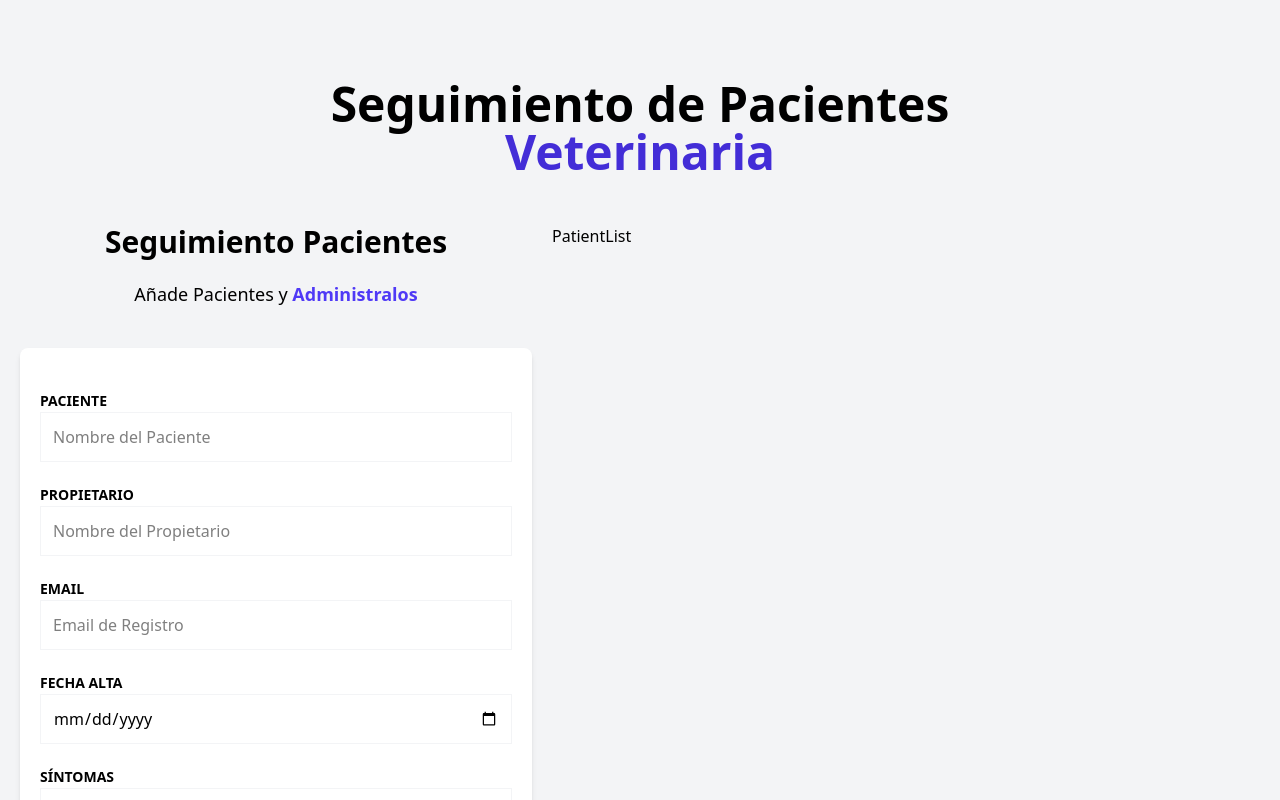
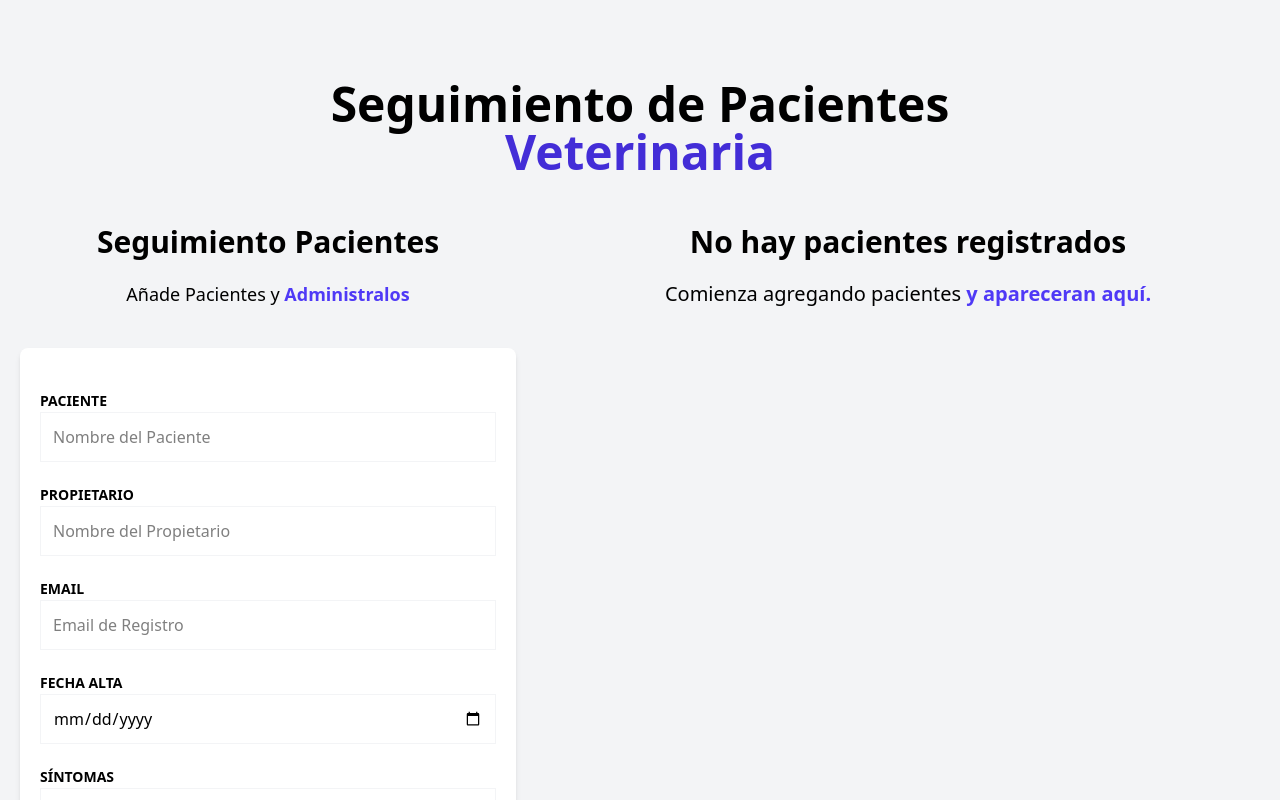
Before and after one commit to csena72/pacientes-zustand, a React (Vite) app: page / in a window 1280 px wide. Shown: the top 800 px of the page. Built offline with nearby package versions, Linux system fonts and the light colour scheme.

Commit message:
Agrego listado de pacientes

```diff
--- a/package.json
+++ b/package.json
@@ -15,6 +15,7 @@
     "react-dom": "^18.3.1",
     "react-hook-form": "^7.54.2",
     "tailwindcss": "^4.0.0",
+    "uuid": "^11.0.5",
     "zustand": "^5.0.3"
   },
   "devDependencies": {
--- /dev/null
+++ b/src/components/PatientDetail.tsx
@@ -0,0 +1,21 @@
+import { Patient } from '../types/index';
+import { PatientDetailItem } from './PatientDetailItem';
+
+type PatientDetailProps = {
+    patient: Patient;
+}
+
+export const PatientDetail = ({ patient }: PatientDetailProps ) => {
+  return (
+    <div className="mx-5 my-10 px-5 py-10 bg-white shadow-md rounded-xl">
+
+        <PatientDetailItem label='id'           value={patient.id}/>
+        <PatientDetailItem label='Nombre'       value={patient.name}/>
+        <PatientDetailItem label='Propietario'  value={patient.caretaker}/>
+        <PatientDetailItem label='Email'        value={patient.email}/>
+        <PatientDetailItem label='Fecha Alta'   value={patient.date.toString()}/>
+        <PatientDetailItem label='Síntomas'     value={patient.symptoms}/>
+
+    </div>
+  )
+}
--- /dev/null
+++ b/src/components/PatientDetailItem.tsx
@@ -0,0 +1,13 @@
+
+type PatientDetailItemProps = {
+    label: string;
+    value: string;
+}
+
+export const PatientDetailItem = ({ label, value }:PatientDetailItemProps) => {
+  return (
+    <p className='font-bold mb-3 text-gray-700 uppercase'>{ label } {' '}
+        <span className='font-normal normal-case'>{ value }</span>
+    </p>
+  )
+}
--- a/src/components/PatientForm.tsx
+++ b/src/components/PatientForm.tsx
@@ -1,13 +1,16 @@
 import { useForm } from 'react-hook-form';
 import { Error } from './Error';
 import { DraftPatient } from '../types';
+import { usePatientStore } from '../store/store';
 
 export default function PatientForm() {
 
+    //const { addPatient } = usePatientStore(); // ---> Tambien se puede hacer de esta forma
+    const addPatient = usePatientStore(state => state.addPatient);
     const { register, handleSubmit, formState: {errors} } = useForm<DraftPatient>();
 
     const registerPatient = (data: DraftPatient) => {
-        console.log(data);
+        addPatient(data);
     }
 
     return (
--- a/src/components/PatientList.tsx
+++ b/src/components/PatientList.tsx
@@ -1,7 +1,45 @@
+import { usePatientStore } from "../store/store"
+import { PatientDetail } from "./PatientDetail";
 
 
 export default function PatientList() {
+
+  const patients = usePatientStore(state => state.patientes);
+
+  console.log(patients);
+
   return (
-    <div>PatientList</div>
+    <div className="md:w-1/2 lg:w-3/5 md:h-screen overflow-y-scroll">
+      {
+        patients.length === 0 ? (
+          <>
+            <h2 className="font-black text-3xl text-center">No hay pacientes registrados</h2>
+            <p className="text-xl text-center mt-5 mb-10">
+              Comienza agregando pacientes {''}
+              <span className="text-indigo-600 font-bold">
+                y apareceran aquí.
+              </span>
+            </p>
+          </>
+        ) : (
+          <>
+            <h2 className="font-black text-3xl text-center">Listado de Pacientes</h2>
+            <p className="text-xl mt-5 mb-10">
+              Administra a tus {''}
+              <span className="text-indigo-600 font-bold">
+                Pacientes y Citas
+              </span>
+              {patients.map(patient => (
+                <PatientDetail
+                  key={patient.id}
+                  patient={patient}
+                />
+              ))}
+            </p>
+          </>
+        )
+      }
+
+    </div>
   )
 }
--- /dev/null
+++ b/src/store/store.ts
@@ -0,0 +1,26 @@
+
+import { create } from 'zustand'
+import { v4 as uuidv4 } from 'uuid';
+import { Patient, DraftPatient} from '../types';
+
+type PatientState = {
+    patientes: Patient[];
+    addPatient: (data: DraftPatient) => void;
+}
+
+const createPatient = (patient: DraftPatient): Patient => {
+    return {
+        id: uuidv4(),
+        ...patient
+    }
+}
+
+export const usePatientStore = create<PatientState>((set) => ({
+    patientes: [],
+    addPatient: (data) => {
+        const newPatient = createPatient(data);
+        set((state) => ({
+            patientes: [...state.patientes, newPatient]
+        }))
+    }
+}))
```
Also changed, not shown: 1 other file (tests, documents, lock files or other folders).
